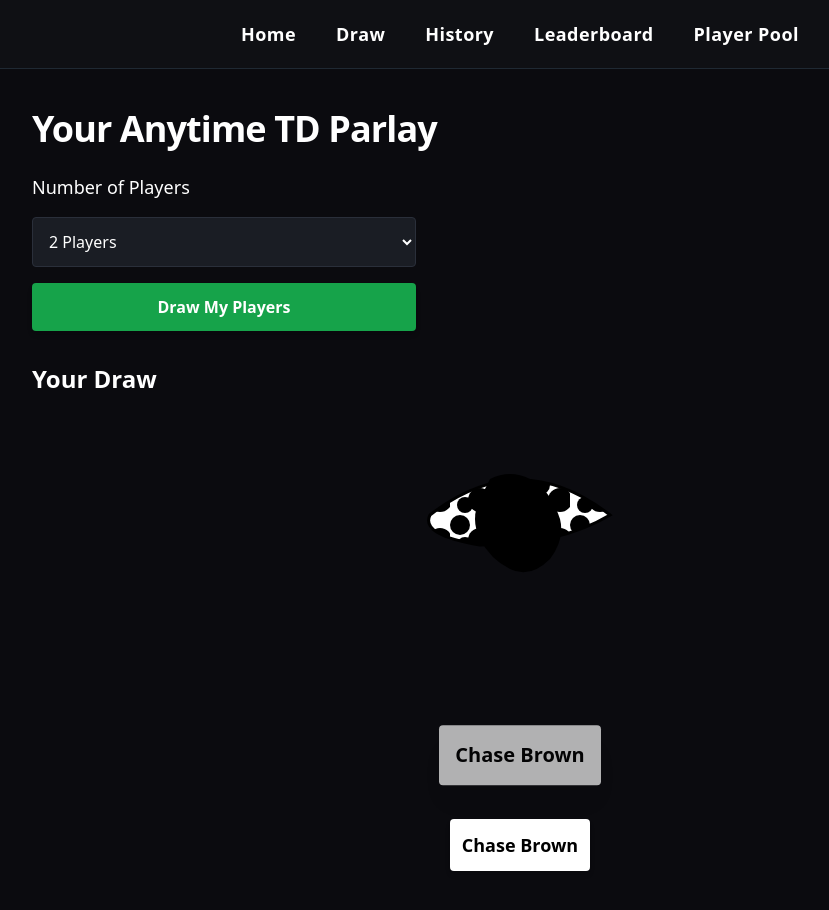
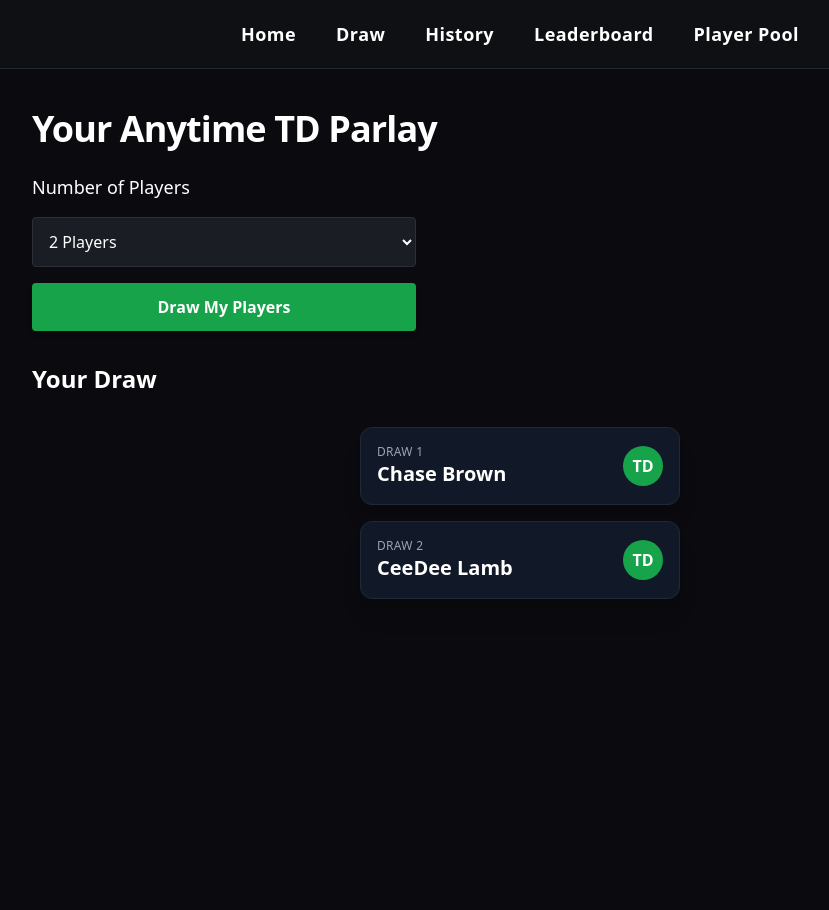
Before and after one commit to nick35d/anytime-td-parlay, a Next.js app: page /draw in a window 1280 px wide. Both pictures are taken after a click on the button "Draw My Players". Shown: the whole page, without its empty margins (120-949 px from the left). After the commit the page ends 800 px from the top, so only its background shows below. Built offline with nearby package versions, Linux system fonts and the light colour scheme.

Commit message:
Update page.tsx

```diff
--- a/app/draw/page.tsx
+++ b/app/draw/page.tsx
@@ -85,44 +85,21 @@ const PLAYER_POOL: Player[] = [
 ];
 
 function DrawAnimation({ players }: { players: Player[] }) {
-  const [currentIndex, setCurrentIndex] = useState(0);
   const [revealed, setRevealed] = useState<string[]>([]);
-  const [stage, setStage] = useState<"handDown" | "handUp" | "unfold" | "done">(
-    "handDown"
-  );
 
   useEffect(() => {
-    if (players.length === 0) return;
-
+    setRevealed([]);
     let cancelled = false;
 
-    const runSequence = (i: number) => {
-      if (cancelled) return;
-
-      setStage("handDown");
-
-      setTimeout(() => {
-        if (cancelled) return;
-        setStage("handUp");
-      }, 900);
-
-      setTimeout(() => {
-        if (cancelled) return;
-        setStage("unfold");
-      }, 1800);
-
-      setTimeout(() => {
+    const reveal = (i: number) => {
       if (cancelled) return;
       setRevealed((prev) => [...prev, players[i].name]);
-        setStage("done");
-
       if (i + 1 < players.length) {
-          setTimeout(() => runSequence(i + 1), 1200);
+        setTimeout(() => reveal(i + 1), 900);
       }
-      }, 2600);
     };
 
-    runSequence(0);
+    if (players.length > 0) reveal(0);
 
     return () => {
       cancelled = true;
@@ -130,73 +107,23 @@ function DrawAnimation({ players }: { players: Player[] }) {
   }, [players]);
 
   return (
-    <div className="flex flex-col items-center mt-10">
-
-      {/* Cowboy Hat (cowprint) */}
-      <svg width="220" height="120" viewBox="0 0 220 120">
-        <defs>
-          <pattern id="cowprint" patternUnits="userSpaceOnUse" width="40" height="40">
-            <rect width="40" height="40" fill="white" />
-            <circle cx="10" cy="10" r="10" fill="black" />
-            <circle cx="30" cy="25" r="12" fill="black" />
-            <circle cx="15" cy="30" r="8" fill="black" />
-          </pattern>
-        </defs>
-
-        <path
-          d="M20 80 Q110 10 200 80 Q150 110 70 110 Q10 100 20 80Z"
-          fill="url(#cowprint)"
-          stroke="black"
-          strokeWidth="3"
-        />
-      </svg>
-
-      {/* Hand */}
+    <div className="mt-8 flex flex-col items-center gap-4">
+      {revealed.map((name, idx) => (
         <div
-        className={`transition-transform duration-700 ${
-          stage === "handDown"
-            ? "translate-y-0"
-            : stage === "handUp"
-            ? "-translate-y-20"
-            : "-translate-y-24"
-        }`}
+          key={name + idx}
+          className="w-80 bg-[#111827] border border-[#1f2937] rounded-xl shadow-xl p-4 flex items-center justify-between animate-slide"
         >
-        <svg width="140" height="140" viewBox="0 0 140 140">
-          <path
-            d="M40 20 Q60 10 80 20 Q100 30 110 60 Q115 80 100 100 Q80 120 60 110 Q40 100 30 80 Q20 60 30 40Z"
-            fill="black"
-          />
-        </svg>
+          <div className="flex flex-col">
+            <span className="text-xs uppercase tracking-wide text-gray-400">
+              Draw {idx + 1}
+            </span>
+            <span className="text-xl font-bold text-white">{name}</span>
           </div>
-
-      {/* Paper Unfold */}
-      {stage === "unfold" && (
-        <div className="flex gap-1 mt-4">
-          <div className="w-24 h-32 bg-white border border-gray-400 origin-left animate-[unfoldLeft_0.8s_ease-out_forwards]" />
-          <div className="w-24 h-32 bg-white border border-gray-400 origin-right animate-[unfoldRight_0.8s_ease-out_forwards]" />
-        </div>
-      )}
-
-      {/* Name Reveal */}
-      {stage === "done" && revealed.length > 0 && (
-        <div className="mt-6 text-center">
-          <div className="text-black bg-white p-4 rounded shadow-xl text-xl font-bold animate-slide">
-            {revealed[revealed.length - 1]}
+          <div className="w-10 h-10 rounded-full bg-green-600 flex items-center justify-center text-white font-bold">
+            TD
           </div>
         </div>
-      )}
-
-      {/* All revealed names */}
-      <div className="mt-10 flex flex-col gap-3">
-        {revealed.map((name) => (
-          <div
-            key={name}
-            className="text-black bg-white p-3 rounded shadow-md text-lg font-semibold"
-          >
-            {name}
-          </div>
       ))}
-      </div>
     </div>
   );
 }
```
Lines whose indentation alone changed are shown as unchanged.
